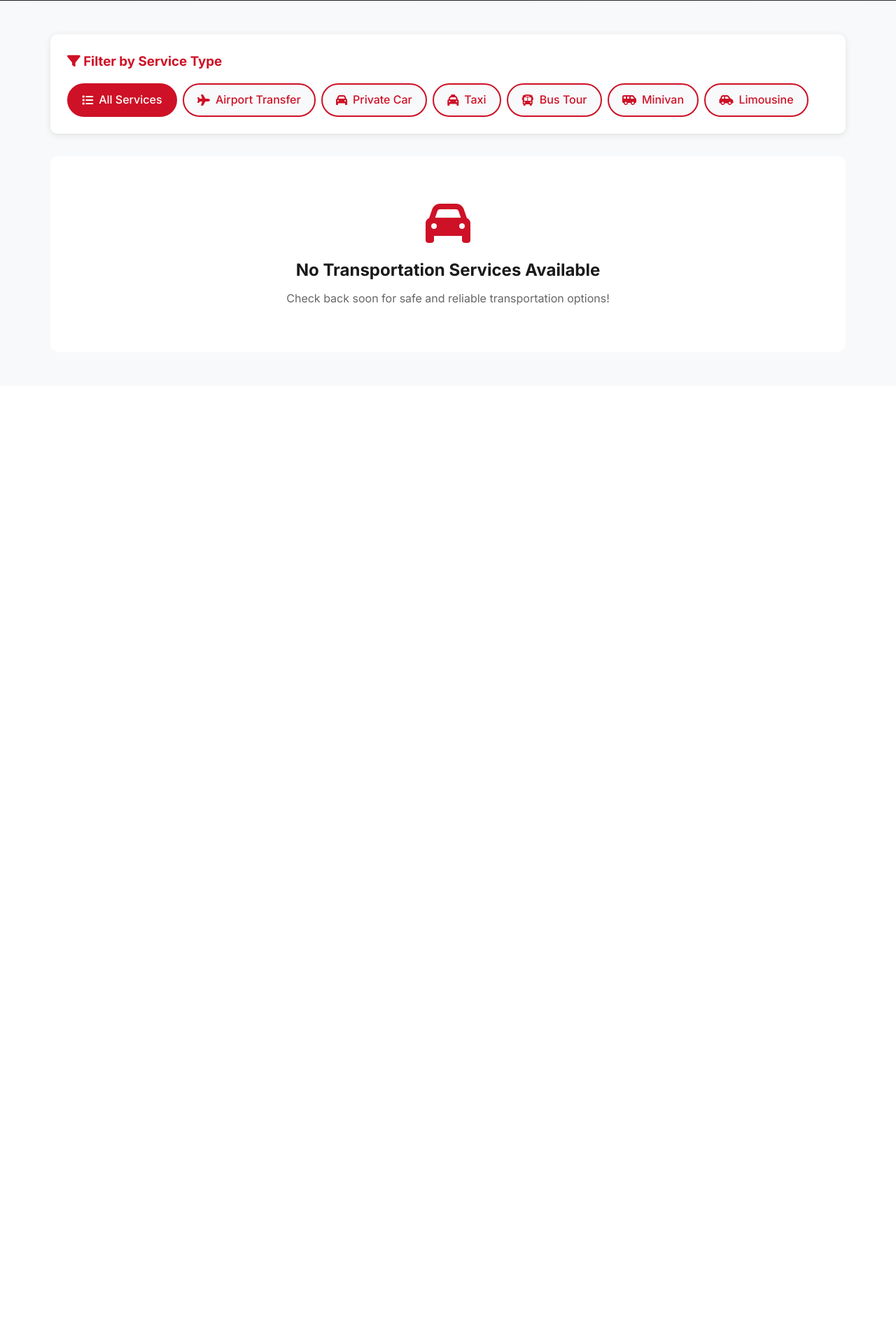
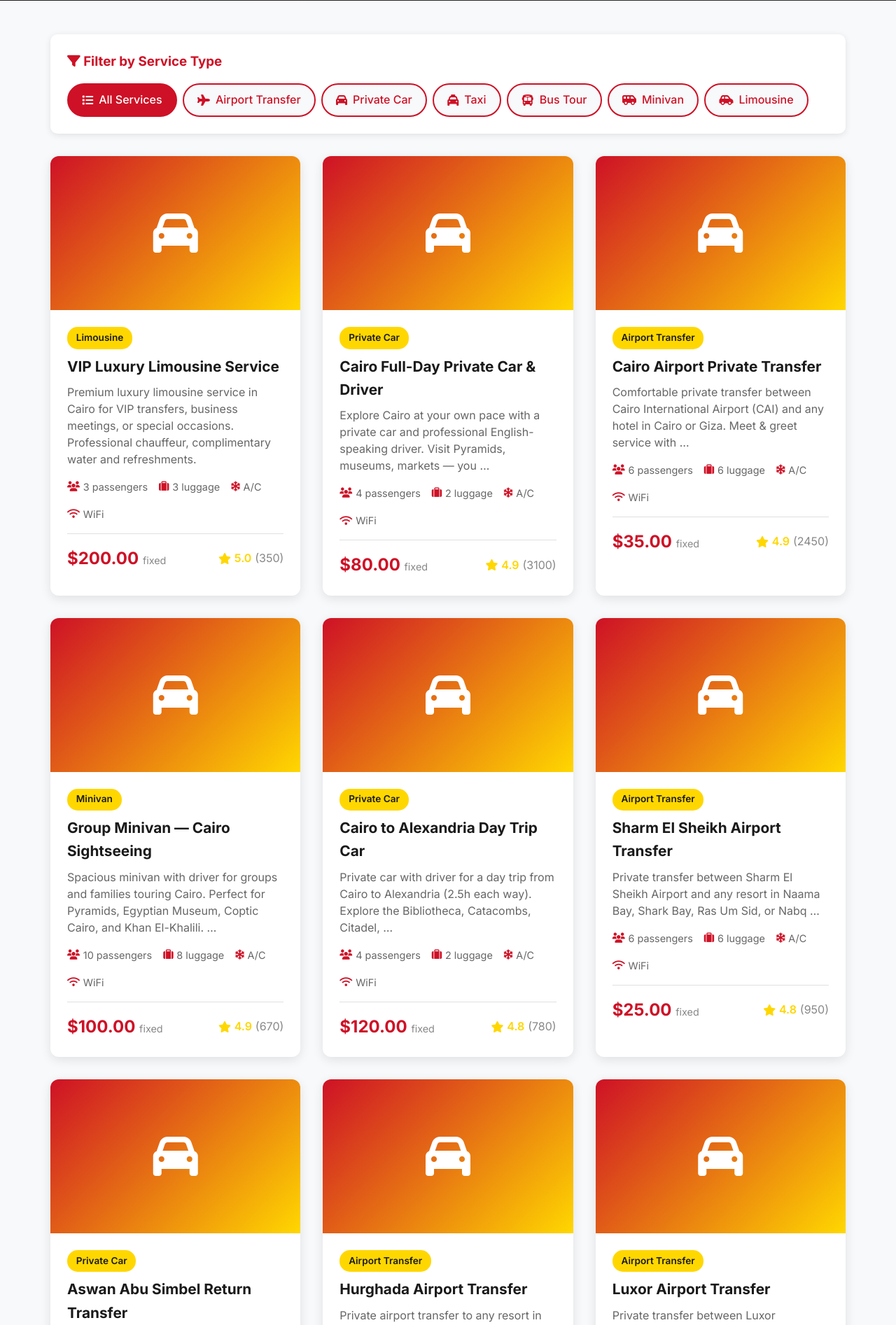
Before and after one commit to mohammadhussienzo90-collab/Egy360, a Django app: page /transportation/ in a window 1280 px wide. Shown: the part 329-2222 px from the top of the page at 70% size. Before the commit the page ends 765 px from the top, so only its background shows below. Run offline with Django 5.2, Linux system fonts and the light colour scheme; data comes from the database, SQL or seed files in the repository; data that the repository does not hold is empty; parts of the project's set-up code (start-up, migrations or seed data) failed here and were passed over.

Commit message:
Security hardening, auto-seed reviews, and navbar updates
- Fix CORS: replace CORS_ALLOW_ALL_ORIGINS with whitelist (360egy.com, railway.app)
- Secure 16 seed/debug endpoints behind staff_member_required
- Auto-seed reviews for tours/accommodations on empty DB (Railway ephemeral fix)
- Auto-seed 12 transportation services on empty DB
- Add Trip Planner and Transport links to navbar and footer
- Update copyright year to 2025

Co-Authored-By: Claude Opus 4.6 <noreply@anthropic.com>

```diff
--- a/Egy360/urls.py
+++ b/Egy360/urls.py
@@ -35,6 +35,7 @@ from django.http import JsonResponse, HttpResponse
 from django.views.decorators.cache import cache_control
 from django.contrib.sitemaps.views import sitemap
 from core.sitemaps import sitemaps
+from django.contrib.admin.views.decorators import staff_member_required
 import os
 
 def health_check(request):
@@ -3075,28 +3076,31 @@ def seed_comprehensive_articles(request):
 
 
 urlpatterns = [
-    path('seed-all-topics/', seed_comprehensive_articles, name='seed_all_topics'),
-    path('update-images/', update_article_images, name='update_images'),
-    path('seed-trending/', seed_trending_2026, name='seed_trending'),
-    path('update-content/', update_articles_content, name='update_content'),
-    path('seed-more/', seed_more_articles, name='seed_more'),
-    path('setup-all/', setup_all, name='setup_all'),
-    path('expand-articles/', expand_all_articles, name='expand_articles'),
+    # Public endpoints
     path('favicon.svg', favicon, name='favicon'),
     path('favicon.ico', favicon, name='favicon_ico'),
     path('feed/', rss_feed, name='rss_feed'),
     path('rss/', rss_feed, name='rss'),
     path('robots.txt', robots_txt, name='robots_txt'),
     path('health/', health_check, name='health'),
-    path('debug-db/', debug_db, name='debug_db'),
-    path('seed/', seed_articles, name='seed'),
-    path('seed2026/', seed_2026_articles, name='seed2026'),
-    path('seed-egypt/', seed_egypt_history_articles, name='seed_egypt'),
-    path('seed-luxury/', seed_luxury_articles, name='seed_luxury'),
-    path('seed-stories/', seed_true_stories, name='seed_stories'),
-    path('organize/', organize_all_articles, name='organize'),
-    path('debug/', debug_check, name='debug'),
-    path('blog-diagnose/', blog_diagnose, name='blog_diagnose'),
+
+    # Admin-only seed/debug endpoints (require staff login)
+    path('seed-all-topics/', staff_member_required(seed_comprehensive_articles), name='seed_all_topics'),
+    path('update-images/', staff_member_required(update_article_images), name='update_images'),
+    path('seed-trending/', staff_member_required(seed_trending_2026), name='seed_trending'),
+    path('update-content/', staff_member_required(update_articles_content), name='update_content'),
+    path('seed-more/', staff_member_required(seed_more_articles), name='seed_more'),
+    path('setup-all/', staff_member_required(setup_all), name='setup_all'),
+    path('expand-articles/', staff_member_required(expand_all_articles), name='expand_articles'),
+    path('debug-db/', staff_member_required(debug_db), name='debug_db'),
+    path('seed/', staff_member_required(seed_articles), name='seed'),
+    path('seed2026/', staff_member_required(seed_2026_articles), name='seed2026'),
+    path('seed-egypt/', staff_member_required(seed_egypt_history_articles), name='seed_egypt'),
+    path('seed-luxury/', staff_member_required(seed_luxury_articles), name='seed_luxury'),
+    path('seed-stories/', staff_member_required(seed_true_stories), name='seed_stories'),
+    path('organize/', staff_member_required(organize_all_articles), name='organize'),
+    path('debug/', staff_member_required(debug_check), name='debug'),
+    path('blog-diagnose/', staff_member_required(blog_diagnose), name='blog_diagnose'),
     path('sitemap.xml', sitemap, {'sitemaps': sitemaps}, name='django.contrib.sitemaps.views.sitemap'),
     path('admin/', admin.site.urls),
     path('', include('home.urls')),
--- a/transportation/views.py
+++ b/transportation/views.py
@@ -1,4 +1,5 @@
 # transportation/views.py
+import sys
 from django.shortcuts import render, get_object_or_404
 from django.views.generic import ListView, DetailView
 from .models import TransportationService, Driver, TransportBooking
@@ -10,8 +11,224 @@ class TransportationListView(ListView):
     context_object_name = 'services'
     paginate_by = 12
 
+    def dispatch(self, request, *args, **kwargs):
+        # Auto-seed if no services exist (Railway ephemeral storage fix)
+        try:
+            if TransportationService.objects.count() == 0:
+                print("AUTO-SEED TRANSPORT: No services found, seeding now...", file=sys.stderr)
+                self._auto_seed_transport()
+                print(f"AUTO-SEED TRANSPORT: Completed. Total: {TransportationService.objects.count()}", file=sys.stderr)
+        except Exception as e:
+            print(f"AUTO-SEED TRANSPORT ERROR: {str(e)}", file=sys.stderr)
+        return super().dispatch(request, *args, **kwargs)
+
+    def _auto_seed_transport(self):
+        """Auto-seed transportation services when database is empty."""
+        services_data = [
+            {
+                'name': 'Cairo Airport Private Transfer',
+                'slug': 'cairo-airport-private-transfer',
+                'service_type': 'airport_transfer',
+                'description': 'Comfortable private transfer between Cairo International Airport (CAI) and any hotel in Cairo or Giza. Meet & greet service with name board at arrivals. Available 24/7 with flight tracking.',
+                'vehicle_model': 'Mercedes Vito / Toyota Hiace',
+                'max_passengers': 6,
+                'max_luggage': 6,
+                'has_ac': True,
+                'has_wifi': True,
+                'has_gps': True,
+                'has_child_seat': True,
+                'fixed_price': 35.00,
+                'average_rating': 4.85,
+                'total_reviews': 2450,
+            },
+            {
+                'name': 'Luxor Airport Transfer',
+                'slug': 'luxor-airport-transfer',
+                'service_type': 'airport_transfer',
+                'description': 'Private transfer between Luxor International Airport and hotels on the East or West Bank. Includes meet & greet and luggage assistance.',
+                'vehicle_model': 'Toyota Corolla / Hyundai Accent',
+                'max_passengers': 3,
+                'max_luggage': 3,
+                'has_ac': True,
+                'has_wifi': False,
+                'has_gps': True,
+                'has_child_seat': False,
+                'fixed_price': 20.00,
+                'average_rating': 4.70,
+                'total_reviews': 890,
+            },
+            {
+                'name': 'Hurghada Airport Transfer',
+                'slug': 'hurghada-airport-transfer',
+                'service_type': 'airport_transfer',
+                'description': 'Private airport transfer to any resort in Hurghada, El Gouna, Makadi Bay, or Sahl Hasheesh. Available 24/7 with flight monitoring.',
+                'vehicle_model': 'Hyundai H-1 / Toyota Hiace',
+                'max_passengers': 7,
+                'max_luggage': 7,
+                'has_ac': True,
+                'has_wifi': True,
+                'has_gps': True,
+                'has_child_seat': True,
+                'fixed_price': 25.00,
+                'average_rating': 4.75,
+                'total_reviews': 1200,
+            },
+            {
+                'name': 'Cairo Full-Day Private Car & Driver',
+                'slug': 'cairo-full-day-private-car',
+                'service_type': 'private_car',
+                'description': 'Explore Cairo at your own pace with a private car and professional English-speaking driver. Visit Pyramids, museums, markets — you set the itinerary. Up to 10 hours.',
+                'vehicle_model': 'Mercedes E-Class / Hyundai Sonata',
+                'max_passengers': 4,
+                'max_luggage': 2,
+                'has_ac': True,
+                'has_wifi': True,
+                'has_gps': True,
+                'has_child_seat': True,
+                'price_per_hour': 12.00,
+                'fixed_price': 80.00,
+                'average_rating': 4.90,
+                'total_reviews': 3100,
+            },
+            {
+                'name': 'Cairo to Luxor Private Transfer',
+                'slug': 'cairo-to-luxor-private-transfer',
+                'service_type': 'private_car',
+                'description': 'Comfortable long-distance private transfer from Cairo to Luxor with experienced driver. Includes rest stops. Great alternative to flights for those who want to see the countryside.',
+                'vehicle_model': 'Toyota Fortuner / Hyundai Tucson',
+                'max_passengers': 4,
+                'max_luggage': 4,
+                'has_ac': True,
+                'has_wifi': True,
+                'has_gps': True,
+                'has_child_seat': True,
+                'fixed_price': 250.00,
+                'average_rating': 4.65,
+                'total_reviews': 420,
+            },
+            {
+                'name': 'Cairo to Alexandria Day Trip Car',
+                'slug': 'cairo-to-alexandria-day-trip-car',
+                'service_type': 'private_car',
+                'description': 'Private car with driver for a day trip from Cairo to Alexandria (2.5h each way). Explore the Bibliotheca, Catacombs, Citadel, and enjoy fresh seafood on the Mediterranean.',
+                'vehicle_model': 'Hyundai Sonata / Toyota Camry',
+                'max_passengers': 4,
+                'max_luggage': 2,
+                'has_ac': True,
+                'has_wifi': True,
+                'has_gps': True,
+                'has_child_seat': False,
+                'fixed_price': 120.00,
+                'average_rating': 4.80,
+                'total_reviews': 780,
+            },
+            {
+                'name': 'Luxor to Aswan Private Transfer',
+                'slug': 'luxor-to-aswan-private-transfer',
+                'service_type': 'private_car',
+                'description': 'Private transfer from Luxor to Aswan (3h drive). Optional stops at Edfu Temple and Kom Ombo Temple along the way.',
+                'vehicle_model': 'Toyota Hiace / Hyundai H-1',
+                'max_passengers': 6,
+                'max_luggage': 6,
+                'has_ac': True,
+                'has_wifi': False,
+                'has_gps': True,
+                'has_child_seat': False,
+                'fixed_price': 90.00,
+                'average_rating': 4.70,
+                'total_reviews': 560,
+            },
+            {
+                'name': 'VIP Luxury Limousine Service',
+                'slug': 'vip-luxury-limousine-cairo',
+                'service_type': 'limousine',
+                'description': 'Premium luxury limousine service in Cairo for VIP transfers, business meetings, or special occasions. Professional chauffeur, complimentary water and refreshments.',
+                'vehicle_model': 'Mercedes S-Class / BMW 7 Series',
+                'max_passengers': 3,
+                'max_luggage': 3,
+                'has_ac': True,
+                'has_wifi': True,
+                'has_gps': True,
+                'has_child_seat': False,
+                'price_per_hour': 40.00,
+                'fixed_price': 200.00,
+                'average_rating': 4.95,
+                'total_reviews': 350,
+            },
+            {
+                'name': 'Sharm El Sheikh Airport Transfer',
+                'slug': 'sharm-airport-transfer',
+                'service_type': 'airport_transfer',
+                'description': 'Private transfer between Sharm El Sheikh Airport and any resort in Naama Bay, Shark Bay, Ras Um Sid, or Nabq Bay. 24/7 service with flight tracking.',
+                'vehicle_model': 'Hyundai H-1 / Toyota Hiace',
+                'max_passengers': 6,
+                'max_luggage': 6,
+                'has_ac': True,
+                'has_wifi': True,
+                'has_gps': True,
+                'has_child_seat': True,
+                'fixed_price': 25.00,
+                'average_rating': 4.80,
+                'total_reviews': 950,
+            },
+            {
+                'name': 'Group Minivan — Cairo Sightseeing',
+                'slug': 'group-minivan-cairo-sightseeing',
+                'service_type': 'minivan',
+                'description': 'Spacious minivan with driver for groups and families touring Cairo. Perfect for Pyramids, Egyptian Museum, Coptic Cairo, and Khan El-Khalili. Full day up to 10 hours.',
+                'vehicle_model': 'Toyota Hiace Grand / Mercedes Viano',
+                'max_passengers': 10,
+                'max_luggage': 8,
+                'has_ac': True,
+                'has_wifi': True,
+                'has_gps': True,
+                'has_child_seat': True,
+                'price_per_hour': 15.00,
+                'fixed_price': 100.00,
+                'average_rating': 4.85,
+                'total_reviews': 670,
+            },
+            {
+                'name': 'Cairo to Hurghada Private Transfer',
+                'slug': 'cairo-to-hurghada-private-transfer',
+                'service_type': 'private_car',
+                'description': 'Private car transfer from Cairo to Hurghada Red Sea resorts (5-6h drive). Comfortable vehicle with rest stops. Ideal for travelers who prefer road trips.',
+                'vehicle_model': 'Toyota Fortuner / Hyundai Tucson',
+                'max_passengers': 4,
+                'max_luggage': 4,
+                'has_ac': True,
+                'has_wifi': True,
+                'has_gps': True,
+                'has_child_seat': True,
+                'fixed_price': 180.00,
+                'average_rating': 4.60,
+                'total_reviews': 340,
+            },
+            {
+                'name': 'Aswan Abu Simbel Return Transfer',
+                'slug': 'aswan-abu-simbel-transfer',
+                'service_type': 'private_car',
+                'description': 'Early morning private transfer from Aswan to Abu Simbel temples and return. Departs 3:00 AM, 3h each way. Includes waiting time at the temples.',
+                'vehicle_model': 'Toyota Land Cruiser / Hyundai Tucson',
+                'max_passengers': 4,
+                'max_luggage': 2,
+                'has_ac': True,
+                'has_wifi': False,
+                'has_gps': True,
+                'has_child_seat': False,
+                'fixed_price': 130.00,
+                'average_rating': 4.75,
+                'total_reviews': 880,
+            },
+        ]
+
+        for data in services_data:
+            TransportationService.objects.update_or_create(
+                slug=data['slug'],
+                defaults=data,
+            )
+
     def get_queryset(self):
-        # CHANGED from is_available to is_active
         queryset = super().get_queryset().filter(is_active=True)
         service_type = self.request.GET.get('type')
         if service_type:
```
Also changed, not shown: Egy360/settings.py (+9 -1 lines), reviews/web_views.py (+123 -0 lines), templates/base.html (+6 -1 lines).
